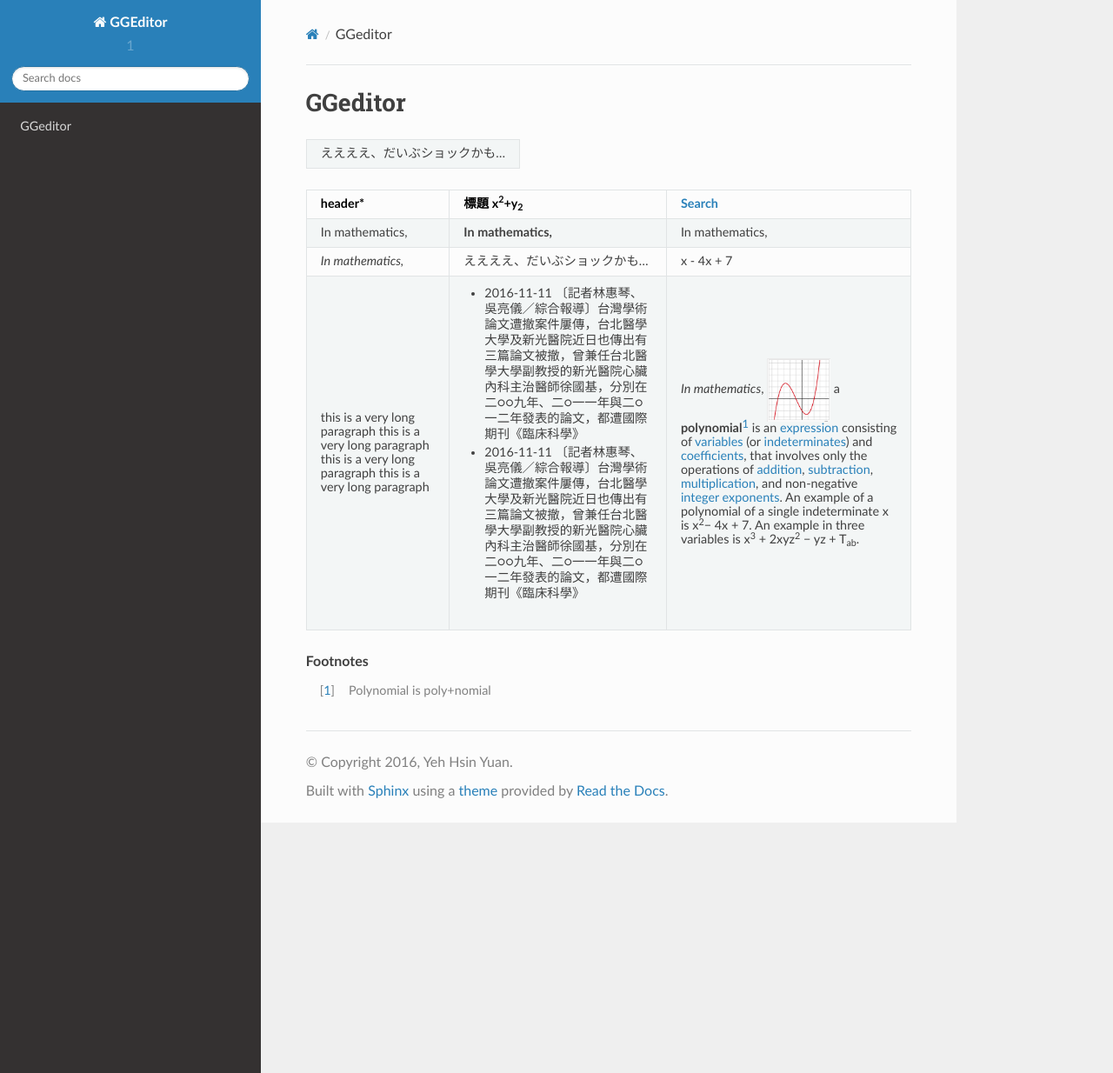
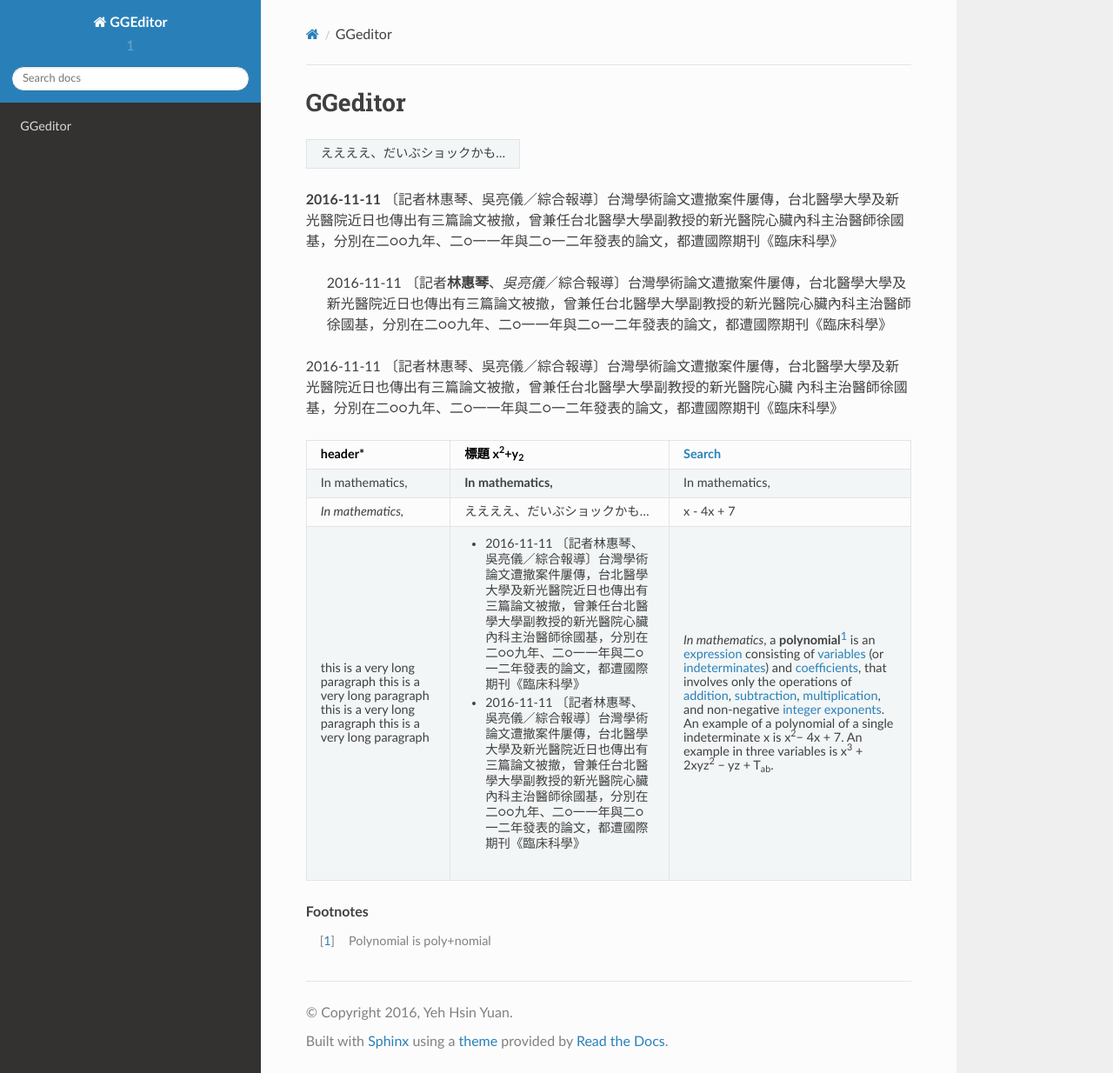
Before and after one commit to iapyeh/GGeditor, a Sphinx documentation site: the page built from docs/develop_test.rst, in a window 1280 px wide and 1234 px high. Shown: the whole window at 87% size. Built offline with Sphinx 7.4.7 and the Read the Docs theme 2.0.0, drawn with Linux system fonts in a browser that asks for light colours; part of the change alters nothing that is shown.

```diff
--- a/docs/develop_test.rst
+++ b/docs/develop_test.rst
@@ -10,6 +10,12 @@ GGeditor
 |ええええ、だいぶショックかも…|
 +-----------------------------+
 
+\ **2016\-11\-11**\  〔記者林惠琴、吳亮儀／綜合報導〕台灣學術論文遭撤案件屢傳，台北醫學大學及新光醫院近日也傳出有三篇論文被撤，曾兼任台北醫學大學副教授的新光醫院心臟內科主治醫師徐國基，分別在二○○九年、二○一一年與二○一二年發表的論文，都遭國際期刊《臨床科學》
+
+   2016\-11\-11 〔記者\ **林惠琴**\ 、\ *吳亮儀*\ ／綜合報導〕台灣學術論文遭撤案件屢傳，台北醫學大學及新光醫院近日也傳出有三篇論文被撤，曾兼任台北醫學大學副教授的新光醫院心臟內科主治醫師徐國基，分別在二○○九年、二○一一年與二○一二年發表的論文，都遭國際期刊《臨床科學》
+
+2016\-11\-11 〔記者林惠琴、吳亮儀／綜合報導〕台灣學術論文遭撤案件屢傳，台北醫學大學及新光醫院近日也傳出有三篇論文被撤，曾兼任台北醫學大學副教授的新光醫院心臟
+內科主治醫師徐國基，分別在二○○九年、二○一一年與二○一二年發表的論文，都遭國際期刊《臨床科學》
 
 
 
@@ -17,19 +23,20 @@ GGeditor
 
 
 
-+------------------------------+-----------------------------------------------------------------------------------------------------------------------------------------------------------------------------------------------------------------------------------------------------------+----------------------------------------------------------------------------------------------------------------------------------------------------------------------------------------------+
-|header\*                      |標題 x\ :sup:`2`\ +y\ :sub:`2`\                                                                                                                                                                                                                            |\ `Search`_\                                                                                                                                                                                  |
-+==============================+===========================================================================================================================================================================================================================================================+==============================================================================================================================================================================================+
-|In mathematics,               |**In mathematics,**\                                                                                                                                                                                                                                       |In mathematics,                                                                                                                                                                               |
-+------------------------------+-----------------------------------------------------------------------------------------------------------------------------------------------------------------------------------------------------------------------------------------------------------+----------------------------------------------------------------------------------------------------------------------------------------------------------------------------------------------+
-|*In mathematics,*\            |ええええ、だいぶショックかも…                                                                                                                                                                                                                              |x \- 4x + 7                                                                                                                                                                                   |
-+------------------------------+-----------------------------------------------------------------------------------------------------------------------------------------------------------------------------------------------------------------------------------------------------------+----------------------------------------------------------------------------------------------------------------------------------------------------------------------------------------------+
-|this is a very long paragraph |* 2016\-11\-11 〔記者林惠琴、吳亮儀／綜合報導〕台灣學術論文遭撤案件屢傳，台北醫學大學及新光醫院近日也傳出有三篇論文被撤，曾兼任台北醫學大學副教授的新光醫院心臟內科主治醫師徐國基，分別在二○○九年、二○一一年與二○一二年發表的論文，都遭國際期刊《臨床科學》|*In mathematics*\ , \ |IMG1|\  a **polynomial**\ \ [#F1]_\  is an \ `expression`_\  consisting of \ `variables`_\  (or \ `indeterminates`_\ ) and \ `coefficients`_\ , that involves only the |
-|this is a very long paragraph |* 2016\-11\-11 〔記者林惠琴、吳亮儀／綜合報導〕台灣學術論文遭撤案件屢傳，台北醫學大學及新光醫院近日也傳出有三篇論文被撤，曾兼任台北醫學大學副教授的新光醫院心臟內科主治醫師徐國基，分別在二○○九年、二○一一年與二○一二年發表的論文，都遭國際期刊《臨床科學》|operations of \ `addition`_\ , \ `subtraction`_\ , \ `multiplication`_\ , and non\-negative \ `integer`_\  \ `exponents`_\ . An example of a polynomial                                       |
-|this is a very long paragraph |                                                                                                                                                                                                                                                           |of a single indeterminate                                                                                                                                                                     |
-|this is a very long paragraph |                                                                                                                                                                                                                                                           |x is x\ :sup:`2`\ − 4x + 7. An example in                                                                                                                                                     |
-|                              |                                                                                                                                                                                                                                                           |three variables is x\ :sup:`3`\  + 2xyz\ :sup:`2`\  − yz + T\ :sub:`ab`\ .                                                                                                                    |
-+------------------------------+-----------------------------------------------------------------------------------------------------------------------------------------------------------------------------------------------------------------------------------------------------------+----------------------------------------------------------------------------------------------------------------------------------------------------------------------------------------------+
+
++------------------------------+-----------------------------------------------------------------------------------------------------------------------------------------------------------------------------------------------------------------------------------------------------------+---------------------------------------------------------------------------------------------------------------------------------------------------------------------------------------+
+|header\*                      |標題 x\ :sup:`2`\ +y\ :sub:`2`\                                                                                                                                                                                                                            |\ `Search`_\                                                                                                                                                                           |
++==============================+===========================================================================================================================================================================================================================================================+=======================================================================================================================================================================================+
+|In mathematics,               |\ **In mathematics,**\                                                                                                                                                                                                                                     |In mathematics,                                                                                                                                                                        |
++------------------------------+-----------------------------------------------------------------------------------------------------------------------------------------------------------------------------------------------------------------------------------------------------------+---------------------------------------------------------------------------------------------------------------------------------------------------------------------------------------+
+|\ *In mathematics,*\          |ええええ、だいぶショックかも…                                                                                                                                                                                                                              |x \- 4x + 7                                                                                                                                                                            |
++------------------------------+-----------------------------------------------------------------------------------------------------------------------------------------------------------------------------------------------------------------------------------------------------------+---------------------------------------------------------------------------------------------------------------------------------------------------------------------------------------+
+|this is a very long paragraph |* 2016\-11\-11 〔記者林惠琴、吳亮儀／綜合報導〕台灣學術論文遭撤案件屢傳，台北醫學大學及新光醫院近日也傳出有三篇論文被撤，曾兼任台北醫學大學副教授的新光醫院心臟內科主治醫師徐國基，分別在二○○九年、二○一一年與二○一二年發表的論文，都遭國際期刊《臨床科學》|\ *In mathematics*\ , a \ **polynomial**\ \ [#F1]_\  is an \ `expression`_\  consisting of \ `variables`_\  (or \ `indeterminates`_\ ) and \ `coefficients`_\ , that involves only the |
+|this is a very long paragraph |* 2016\-11\-11 〔記者林惠琴、吳亮儀／綜合報導〕台灣學術論文遭撤案件屢傳，台北醫學大學及新光醫院近日也傳出有三篇論文被撤，曾兼任台北醫學大學副教授的新光醫院心臟內科主治醫師徐國基，分別在二○○九年、二○一一年與二○一二年發表的論文，都遭國際期刊《臨床科學》|operations of \ `addition`_\ , \ `subtraction`_\ , \ `multiplication`_\ , and non\-negative \ `integer`_\  \ `exponents`_\ . An example of a polynomial                                |
+|this is a very long paragraph |                                                                                                                                                                                                                                                           |of a single indeterminate                                                                                                                                                              |
+|this is a very long paragraph |                                                                                                                                                                                                                                                           |x is x\ :sup:`2`\ − 4x + 7. An example in                                                                                                                                              |
+|                              |                                                                                                                                                                                                                                                           |three variables is x\ :sup:`3`\  + 2xyz\ :sup:`2`\  − yz + T\ :sub:`ab`\ .                                                                                                             |
++------------------------------+-----------------------------------------------------------------------------------------------------------------------------------------------------------------------------------------------------------------------------------------------------------+---------------------------------------------------------------------------------------------------------------------------------------------------------------------------------------+
 
 
 .. _`Search`: http://www.google.com
@@ -47,8 +54,3 @@ GGeditor
 .. rubric:: Footnotes
 
 .. [#f1]  Polynomial is poly+nomial
-
-.. |IMG1| image:: develop_test/img_1.png
-   :height: 73 px
-   :width: 73 px
-   :target: http://www.google.com
```
